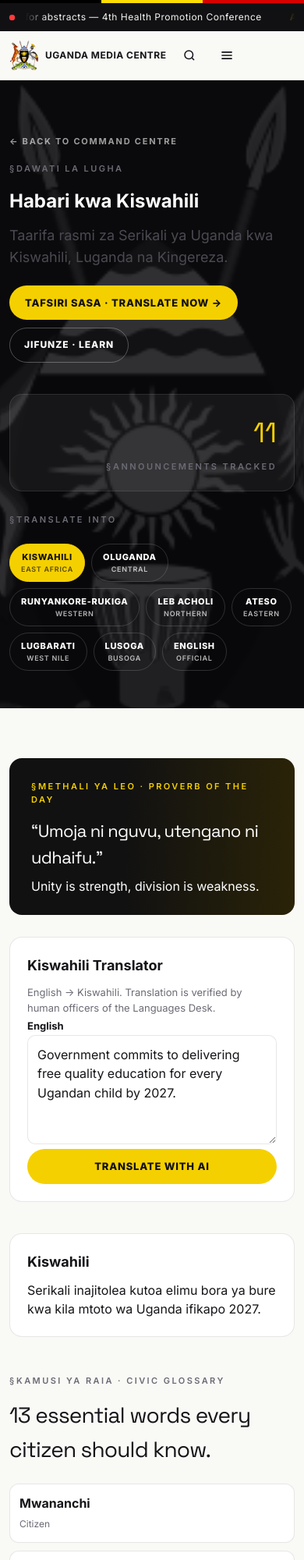
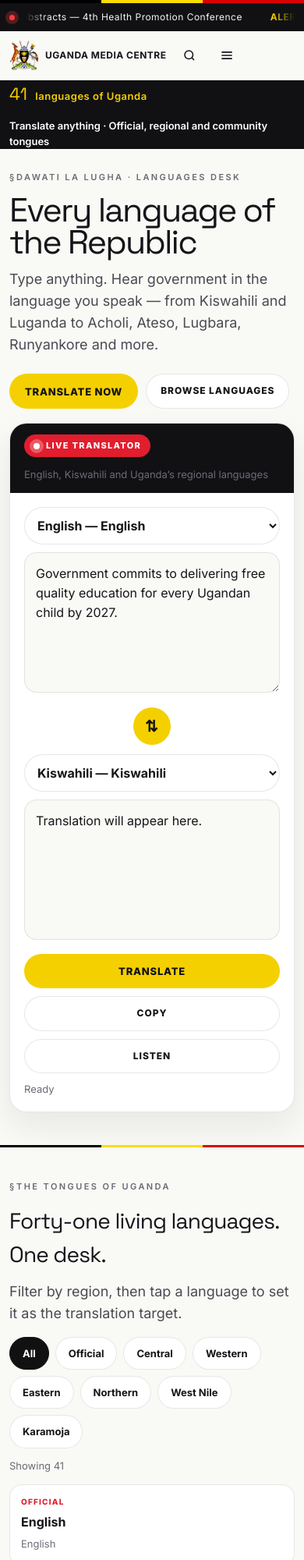
Before and after one commit to oldmogul/media-center, a website: page languages.html in a window 390 px wide. Shown: the top 2000 px of the page at 78% size. Drawn offline with Linux system fonts and the light colour scheme.

Commit message:
feat: Languages Desk with Uganda tongues and live translator
Restyle the desk to black, white, yellow and red. List 41 Ugandan languages by region and add a live translator for any text, plus copy and listen.

```diff
--- a/css/styles.css
+++ b/css/styles.css
@@ -50,6 +50,10 @@
 ul { margin: 0; padding: 0; list-style: none; }
 h1, h2, h3, h4, p { margin: 0; }
 
+.sr-only {
+  position: absolute; width: 1px; height: 1px; padding: 0; margin: -1px;
+  overflow: hidden; clip: rect(0,0,0,0); border: 0;
+}
 .skip {
   position: absolute; left: -999px; top: 8px;
   background: var(--gold); color: var(--ink); padding: 8px 14px; z-index: 100;
@@ -1255,6 +1259,70 @@
 .ep-admin img { width: 56px; height: 56px; object-fit: cover; border-radius: 10px; }
 .danger { background: var(--red); color: #fff; border: 0; border-radius: 999px; padding: 10px 16px; font-weight: 800; }
 
+/* —— Languages Desk —— */
+.lang-strip { background: #111114; color: #fff; font-size: 13px; font-weight: 600; }
+.lang-strip .wrap { display: flex; align-items: center; gap: 14px; min-height: 42px; flex-wrap: wrap; }
+.lang-strip-count { color: var(--gold); letter-spacing: .04em; }
+.lang-strip-count b { font-family: var(--display); font-size: 22px; font-weight: 400; margin-right: 6px; }
+.xlate-card {
+  background: #fff; border: 1px solid var(--line); border-radius: 22px; overflow: hidden;
+  box-shadow: var(--shadow);
+}
+.xlate-top {
+  display: flex; justify-content: space-between; gap: 12px; flex-wrap: wrap; align-items: center;
+  background: #111114; color: #fff; padding: 14px 18px;
+}
+.xlate-grid {
+  display: grid; grid-template-columns: 1fr auto 1fr; gap: 12px; padding: 18px; align-items: start;
+}
+.xlate-bar select { border-radius: 999px; font-weight: 700; }
+.xlate-grid textarea, .xlate-out {
+  min-height: 180px; width: 100%; margin-top: 10px; border: 1px solid var(--line);
+  border-radius: 16px; padding: 14px; background: var(--cream); font-size: 16px;
+}
+.xlate-out { white-space: pre-wrap; color: var(--ink); }
+.xlate-swap {
+  width: 48px; height: 48px; border-radius: 50%; border: 0; margin-top: 42px;
+  background: var(--gold); color: #111; font-size: 20px; font-weight: 800;
+}
+.xlate-actions {
+  display: flex; flex-wrap: wrap; gap: 10px; align-items: center;
+  padding: 0 18px 18px;
+}
+.lang-mosaic {
+  display: grid; grid-template-columns: repeat(4, 1fr); gap: 10px;
+}
+.lang-tile {
+  background: #fff; border: 1px solid var(--line); border-radius: 16px;
+  padding: 14px 14px 16px; text-align: left;
+}
+.lang-tile small {
+  display: block; color: var(--red); font-size: 10px; font-weight: 800;
+  letter-spacing: .12em; text-transform: uppercase;
+}
+.lang-tile strong { display: block; margin: 6px 0 2px; font-size: 16px; }
+.lang-tile span { color: var(--muted); font-size: 13px; }
+.lang-tile:hover, .lang-tile.on { border-color: var(--gold); box-shadow: 0 0 0 2px var(--gold); }
+.proverb-card {
+  background: #111114; color: #fff; border-radius: 22px; padding: 28px;
+  border-top: 4px solid var(--gold);
+}
+.proverb-card .kicker-off { color: var(--red); }
+.proverb-card q {
+  font-family: var(--display); font-size: clamp(22px, 3.4vw, 36px);
+  letter-spacing: -.03em; display: block; margin: 10px 0 12px;
+}
+.proverb-card p { color: rgba(255,255,255,.7); }
+
+@media (max-width: 1024px) {
+  .lang-mosaic { grid-template-columns: 1fr 1fr; }
+  .xlate-grid { grid-template-columns: 1fr; }
+  .xlate-swap { margin: 0 auto; transform: rotate(90deg); }
+}
+@media (max-width: 640px) {
+  .lang-mosaic { grid-template-columns: 1fr; }
+}
+
 @media (max-width: 860px) {
   .brief-card { grid-template-columns: 1fr; }
   .brief-art, .brief-art img { min-height: 240px; }
--- /dev/null
+++ b/js/languages.js
@@ -0,0 +1,253 @@
+(function () {
+  const LANGS = [
+    { id: "en", name: "English", native: "English", region: "official", code: "en" },
+    { id: "sw", name: "Kiswahili", native: "Kiswahili", region: "official", code: "sw" },
+    { id: "lg", name: "Luganda", native: "Oluganda", region: "central", code: "lg" },
+    { id: "xog", name: "Lusoga", native: "Lusoga", region: "central", code: "lg" },
+    { id: "gwr", name: "Lugwere", native: "Lugwere", region: "central", code: "lg" },
+    { id: "nuj", name: "Lunyole", native: "Olunyole", region: "central", code: "lg" },
+    { id: "lsm", name: "Lusamia", native: "Olusamia", region: "central", code: "lg" },
+    { id: "lke", name: "Lukenyi", native: "Olukenyi", region: "central", code: "lg" },
+    { id: "nyn", name: "Runyankore", native: "Runyankore", region: "western", code: "rw" },
+    { id: "cgg", name: "Rukiga", native: "Rukiga", region: "western", code: "rw" },
+    { id: "nyo", name: "Runyoro", native: "Runyoro", region: "western", code: "rw" },
+    { id: "ttj", name: "Rutooro", native: "Rutooro", region: "western", code: "rw" },
+    { id: "koo", name: "Lhukonzo", native: "Rukonjo", region: "western", code: "rw" },
+    { id: "kin", name: "Rufumbira", native: "Rufumbira", region: "western", code: "rw" },
+    { id: "rwm", name: "Rwamba", native: "Kwamba", region: "western", code: "rw" },
+    { id: "ruc", name: "Ruruli", native: "Ruruli", region: "western", code: "rw" },
+    { id: "tlz", name: "Lubwisi", native: "Lubwisi", region: "western", code: "rw" },
+    { id: "nla", name: "Lusongora", native: "Lusongora", region: "western", code: "rw" },
+    { id: "teo", name: "Ateso", native: "Ateso", region: "eastern", code: "en" },
+    { id: "myx", name: "Lumasaba", native: "Lugisu", region: "eastern", code: "lg" },
+    { id: "kpz", name: "Kupsabiny", native: "Sebei", region: "eastern", code: "en" },
+    { id: "adh", name: "Dhopadhola", native: "Japadhola", region: "eastern", code: "en" },
+    { id: "kdi", name: "Kumam", native: "Kumam", region: "eastern", code: "en" },
+    { id: "laj", name: "Leb Lango", native: "Lëblaŋo", region: "northern", code: "en" },
+    { id: "ach", name: "Leb Acholi", native: "Leb Acholi", region: "northern", code: "en" },
+    { id: "alz", name: "Alur", native: "Dho Alur", region: "westnile", code: "en" },
+    { id: "kdj", name: "Ngakarimojong", native: "ŋaKarimojoŋ", region: "karamoja", code: "en" },
+    { id: "pko", name: "Pökoot", native: "Pökoot", region: "karamoja", code: "en" },
+    { id: "kdj-jie", name: "Jie", native: "ŋaJie", region: "karamoja", code: "en" },
+    { id: "kdj-dod", name: "Dodoth", native: "ŋaDodoth", region: "karamoja", code: "en" },
+    { id: "ikx", name: "Ik", native: "Icé-tód", region: "karamoja", code: "en" },
+    { id: "soo", name: "Tepeth", native: "Soo", region: "karamoja", code: "en" },
+    { id: "lgg", name: "Lugbara", native: "Lugbarati", region: "westnile", code: "en" },
+    { id: "snm", name: "Ma’di", native: "Ma’di", region: "westnile", code: "en" },
+    { id: "keo", name: "Kakwa", native: "Kakwa", region: "westnile", code: "en" },
+    { id: "luc", name: "Aringa", native: "Aringa", region: "westnile", code: "en" },
+    { id: "kbo", name: "Keliko", native: "Keliko", region: "westnile", code: "en" },
+    { id: "kiv", name: "Kinubi", native: "Kinubi", region: "westnile", code: "ar" },
+    { id: "kku", name: "Kuku", native: "Kuku", region: "westnile", code: "en" },
+    { id: "laj-lab", name: "Labwor", native: "Labwor", region: "northern", code: "en" },
+    { id: "cgg-hor", name: "Hororo", native: "Ruhororo", region: "western", code: "rw" }
+  ];
+
+  const REGIONS = {
+    official: "Official",
+    central: "Central",
+    western: "Western",
+    eastern: "Eastern",
+    northern: "Northern",
+    westnile: "West Nile",
+    karamoja: "Karamoja"
+  };
+
+  const PROVERBS = [
+    { q: "Umoja ni nguvu, utengano ni udhaifu.", en: "Unity is strength, division is weakness.", lang: "Kiswahili" },
+    { q: "Gavumenti emu, eddoboozi limu.", en: "One government, one voice.", lang: "Luganda" },
+    { q: "For God and my Country.", en: "The national motto of the Republic.", lang: "English" },
+    { q: "Agali awamu, ge galuma ennyama.", en: "Teeth that stay together are the ones that chew the meat.", lang: "Luganda" },
+    { q: "Haraka haraka haina baraka.", en: "Hurry hurry has no blessing.", lang: "Kiswahili" }
+  ];
+
+  const GLOSSARY = [
+    ["Mwananchi", "Citizen"], ["Katiba", "Constitution"], ["Maendeleo", "Development"],
+    ["Uchaguzi", "Election"], ["Serikali", "Government"], ["Bunge", "Parliament"],
+    ["Amani", "Peace"], ["Huduma", "Service"], ["Kodi", "Tax"],
+    ["Elimu", "Education"], ["Afya", "Health"], ["Haki", "Justice"],
+    ["Gavumenti", "Government (Luganda)"], ["Eggwanga", "Nation"]
+  ];
+
+  function byId(id) { return LANGS.find((l) => l.id === id); }
+
+  function fillSelects() {
+    const from = document.getElementById("lang-from");
+    const to = document.getElementById("lang-to");
+    if (!from || !to) return;
+    const opts = LANGS.map((l) => `<option value="${l.id}">${l.name} — ${l.native}</option>`).join("");
+    from.innerHTML = `<option value="auto">Detect language</option>` + opts;
+    to.innerHTML = opts;
+    from.value = "en";
+    to.value = "sw";
+  }
+
+  function renderMosaic(region) {
+    const box = document.getElementById("lang-mosaic");
+    if (!box) return;
+    const rows = LANGS.filter((l) => region === "all" || l.region === region);
+    const count = document.getElementById("lang-count");
+    if (count) count.textContent = String(rows.length);
+    box.innerHTML = rows.map((l) => `<button class="lang-tile" type="button" data-lang="${l.id}">
+      <small>${REGIONS[l.region]}</small>
+      <strong>${l.name}</strong>
+      <span>${l.native}</span>
+    </button>`).join("");
+    box.querySelectorAll("[data-lang]").forEach((btn) => {
+      btn.addEventListener("click", () => {
+        const to = document.getElementById("lang-to");
+        if (to) to.value = btn.getAttribute("data-lang");
+        document.getElementById("translator")?.scrollIntoView({ behavior: "smooth", block: "start" });
+        box.querySelectorAll(".lang-tile").forEach((t) => t.classList.toggle("on", t === btn));
+      });
+    });
+  }
+
+  async function googleTranslate(text, sl, tl) {
+    const url = "https://translate.googleapis.com/translate_a/single?client=gtx&sl=" +
+      encodeURIComponent(sl) + "&tl=" + encodeURIComponent(tl) + "&dt=t&q=" + encodeURIComponent(text);
+    const res = await fetch(url);
+    if (!res.ok) throw new Error("gtx");
+    const data = await res.json();
+    return (data[0] || []).map((row) => row[0]).join("");
+  }
+
+  async function memoryTranslate(text, sl, tl) {
+    const url = "https://api.mymemory.translated.net/get?q=" + encodeURIComponent(text.slice(0, 500)) +
+      "&langpair=" + encodeURIComponent(sl) + "|" + encodeURIComponent(tl);
+    const res = await fetch(url);
+    if (!res.ok) throw new Error("memory");
+    const data = await res.json();
+    const t = data && data.responseData && data.responseData.translatedText;
+    if (!t) throw new Error("empty");
+    return t;
+  }
+
+  function engineCode(lang) {
+    if (!lang) return "en";
+    if (lang.id === "en" || lang.id === "sw" || lang.id === "lg") return lang.code;
+    if (lang.code === "rw" || lang.code === "ar") return lang.code;
+    return "sw";
+  }
+
+  async function translateText(text, fromId, toId) {
+    const from = fromId === "auto" ? { id: "auto", code: "auto" } : byId(fromId);
+    const to = byId(toId);
+    if (!to) throw new Error("language");
+    const sl = from.code || "auto";
+    const tl = engineCode(to);
+    const note = (tl !== to.code || (to.code === "en" && to.id !== "en"))
+      ? to.name + " is verified by the Languages Desk. First pass in the closest live engine:"
+      : "";
+    const run = async (a, b) => {
+      try { return await googleTranslate(text, a, b); }
+      catch (e) { return await memoryTranslate(text, a === "auto" ? "en" : a, b); }
+    };
+    try {
+      const result = await run(sl, tl);
+      return { text: result, note };
+    } catch (e2) {
+      if (sl !== "en" && tl !== "en") {
+        const mid = await googleTranslate(text, sl, "en");
+        const result = await googleTranslate(mid, "en", tl);
+        return { text: result, note };
+      }
+      throw e2;
+    }
+  }
+
+  function setStatus(msg) {
+    const el = document.getElementById("xlate-status");
+    if (el) el.textContent = msg;
+  }
+
+  async function runTranslate() {
+    const src = document.getElementById("xlate-src");
+    const out = document.getElementById("xlate-out");
+    const from = document.getElementById("lang-from");
+    const to = document.getElementById("lang-to");
+    const text = (src.value || "").trim();
+    if (!text) {
+      out.textContent = "Type something first.";
+      return;
+    }
+    if (text.length > 4500) {
+      out.textContent = "Please keep text under 4,500 characters.";
+      return;
+    }
+    out.textContent = "Translating…";
+    setStatus("Working…");
+    try {
+      const result = await translateText(text, from.value, to.value);
+      out.textContent = (result.note ? result.note + "\n\n" : "") + (result.text || "No translation returned.");
+      const dest = byId(to.value);
+      setStatus("Done · " + (dest ? dest.name : ""));
+    } catch (err) {
+      out.textContent = "Translation is taking a moment. Try English ↔ Kiswahili, or email kiswahili@mediacentre.go.ug for a human officer.";
+      setStatus("Desk fallback");
+    }
+  }
+
+  function init() {
+    if (document.body.getAttribute("data-page") !== "languages") return;
+    fillSelects();
+    renderMosaic("all");
+    const n = document.querySelector(".lang-strip-count b");
+    if (n) n.textContent = String(LANGS.length);
+    document.getElementById("region-pills")?.addEventListener("click", (e) => {
+      const b = e.target.closest("[data-region]");
+      if (!b) return;
+      document.querySelectorAll("#region-pills button").forEach((x) => x.classList.toggle("on", x === b));
+      renderMosaic(b.getAttribute("data-region"));
+    });
+    document.getElementById("xlate-go")?.addEventListener("click", runTranslate);
+    document.getElementById("xlate-swap")?.addEventListener("click", () => {
+      const from = document.getElementById("lang-from");
+      const to = document.getElementById("lang-to");
+      const src = document.getElementById("xlate-src");
+      const out = document.getElementById("xlate-out");
+      if (from.value === "auto") { from.value = to.value; return; }
+      const a = from.value;
+      from.value = to.value;
+      to.value = a;
+      const t = src.value;
+      src.value = out.textContent === "Translation will appear here." ? "" : out.textContent;
+      out.textContent = t || "Translation will appear here.";
+    });
+    document.getElementById("xlate-copy")?.addEventListener("click", async () => {
+      const out = document.getElementById("xlate-out");
+      try {
+        await navigator.clipboard.writeText(out.textContent || "");
+        setStatus("Copied");
+      } catch (e) { setStatus("Copy failed"); }
+    });
+    document.getElementById("xlate-speak")?.addEventListener("click", () => {
+      const out = document.getElementById("xlate-out");
+      const to = byId(document.getElementById("lang-to").value);
+      const u = new SpeechSynthesisUtterance(out.textContent || "");
+      u.lang = to && to.code === "sw" ? "sw-KE" : "en-GB";
+      speechSynthesis.cancel();
+      speechSynthesis.speak(u);
+    });
+    const p = PROVERBS[Math.floor(Math.random() * PROVERBS.length)];
+    const pq = document.getElementById("proverb-q");
+    const pe = document.getElementById("proverb-en");
+    if (pq) pq.textContent = p.q;
+    if (pe) pe.textContent = p.en + " · " + p.lang;
+    const g = document.getElementById("glossary");
+    if (g) {
+      g.innerHTML = GLOSSARY.map(([a, b]) => `<button type="button"><b>${a}</b><span>${b}</span></button>`).join("");
+      g.addEventListener("click", async (e) => {
+        const btn = e.target.closest("button");
+        if (!btn) return;
+        try {
+          await navigator.clipboard.writeText(btn.querySelector("b").textContent);
+          setStatus("Copied " + btn.querySelector("b").textContent);
+        } catch (err) { /* ignore */ }
+      });
+    }
+    document.getElementById("xlate-src").value = "Government commits to delivering free quality education for every Ugandan child by 2027.";
+  }
+
+  init();
+})();
--- a/languages.html
+++ b/languages.html
@@ -7,7 +7,7 @@
   <link rel="preconnect" href="https://fonts.gstatic.com" crossorigin>
   <link href="https://fonts.googleapis.com/css2?family=Inter:wght@400;500;600;700;800&family=Space+Grotesk:wght@400;500;600;700&display=swap" rel="stylesheet">
   <title>Languages Desk — Uganda Media Centre</title>
-  <meta name="description" content="Government of Uganda communications in English, Luganda and Kiswahili.">
+  <meta name="description" content="Translate anything into the languages of Uganda — English, Kiswahili, Luganda and every regional tongue.">
   <link rel="icon" href="img/coat.svg">
   <link rel="stylesheet" href="css/styles.css">
 </head>
@@ -15,94 +15,101 @@
   <a class="skip" href="#main">Skip to main content</a>
   <div id="site-header"></div>
   <main id="main">
-    <section class="radio-hero">
-      <img class="arms" src="img/coat-of-arms.png" alt="">
+    <div class="lang-strip">
       <div class="wrap">
-        <a class="back-link" href="index.html" style="color:rgba(255,255,255,.6)">← Back to Command Centre</a>
-        <p class="kicker-off">Dawati la Lugha</p>
-        <h1 data-i18n="lang.h1">Habari kwa Kiswahili</h1>
-        <p class="lede">Taarifa rasmi za Serikali ya Uganda kwa Kiswahili, Luganda na Kingereza.</p>
-        <div class="hero-split" style="margin-top:22px;align-items:center">
-          <p class="hero-actions" style="margin-top:0">
-            <a class="btn-gold" href="#translator">Tafsiri sasa · Translate now →</a>
-            <a class="btn-ghost" href="#learn">Jifunze · Learn</a>
-          </p>
-          <div class="panel" style="background:rgba(255,255,255,.06);border-color:rgba(255,255,255,.1);text-align:right">
-            <b class="yellow-stat">11</b>
-            <p class="kicker-off" style="margin:6px 0 0">Announcements tracked</p>
+        <span class="lang-strip-count"><b>41</b> languages of Uganda</span>
+        <span>Translate anything · Official, regional and community tongues</span>
       </div>
     </div>
-        <p class="kicker-off" style="margin-top:28px">Translate into</p>
-        <div class="lang-pills">
-          <button class="on" type="button">Kiswahili <small>East Africa</small></button>
-          <button type="button">Oluganda <small>Central</small></button>
-          <button type="button">Runyankore-Rukiga <small>Western</small></button>
-          <button type="button">Leb Acholi <small>Northern</small></button>
-          <button type="button">Ateso <small>Eastern</small></button>
-          <button type="button">Lugbarati <small>West Nile</small></button>
-          <button type="button">Lusoga <small>Busoga</small></button>
-          <button type="button">English <small>Official</small></button>
+
+    <section class="page-hero">
+      <div class="wrap">
+        <p class="kicker-off">Dawati la Lugha · Languages Desk</p>
+        <h1>Every language of the Republic</h1>
+        <p class="lede">Type anything. Hear government in the language you speak — from Kiswahili and Luganda to Acholi, Ateso, Lugbara, Runyankore and more.</p>
+        <p class="hero-actions">
+          <a class="btn-gold" href="#translator">Translate now</a>
+          <a class="btn-outline" href="#tongues">Browse languages</a>
+        </p>
+      </div>
+    </section>
+
+    <section class="section" id="translator" style="padding-top:0">
+      <div class="wrap">
+        <article class="xlate-card">
+          <div class="xlate-top">
+            <span class="live-flag-inline"><i></i> Live translator</span>
+            <span class="muted">English, Kiswahili and Uganda’s regional languages</span>
+          </div>
+          <div class="xlate-grid">
+            <div>
+              <div class="xlate-bar">
+                <label class="sr-only" for="lang-from">From</label>
+                <select id="lang-from"></select>
+              </div>
+              <textarea id="xlate-src" placeholder="Type or paste anything to translate…"></textarea>
+            </div>
+            <button class="xlate-swap" type="button" id="xlate-swap" aria-label="Swap languages">⇄</button>
+            <div>
+              <div class="xlate-bar">
+                <label class="sr-only" for="lang-to">To</label>
+                <select id="lang-to"></select>
+              </div>
+              <div class="xlate-out" id="xlate-out" aria-live="polite">Translation will appear here.</div>
             </div>
           </div>
+          <div class="xlate-actions">
+            <button class="btn-gold" type="button" id="xlate-go">Translate</button>
+            <button class="btn-outline" type="button" id="xlate-copy">Copy</button>
+            <button class="btn-outline" type="button" id="xlate-speak">Listen</button>
+            <small class="muted" id="xlate-status">Ready</small>
+          </div>
+        </article>
+      </div>
     </section>
-    <section class="section">
+
+    <div class="flag-rule"></div>
+
+    <section class="section" id="tongues">
       <div class="wrap">
-        <div class="proverb">
-          <p class="kicker-off">Methali ya leo · Proverb of the day</p>
-          <q>Umoja ni nguvu, utengano ni udhaifu.</q>
-          <p>Unity is strength, division is weakness.</p>
+        <p class="kicker-off">The tongues of Uganda</p>
+        <h2 class="off-h2" style="font-size:clamp(28px,4vw,44px)">Forty-one living languages. One desk.</h2>
+        <p class="lede" style="margin-bottom:16px">Filter by region, then tap a language to set it as the translation target.</p>
+        <div class="show-pills" id="region-pills">
+          <button class="on" type="button" data-region="all">All</button>
+          <button type="button" data-region="official">Official</button>
+          <button type="button" data-region="central">Central</button>
+          <button type="button" data-region="western">Western</button>
+          <button type="button" data-region="eastern">Eastern</button>
+          <button type="button" data-region="northern">Northern</button>
+          <button type="button" data-region="westnile">West Nile</button>
+          <button type="button" data-region="karamoja">Karamoja</button>
         </div>
-        <div id="translator" class="split" style="margin-top:28px">
-          <div class="panel">
-            <h3>Kiswahili Translator</h3>
-            <p class="muted">English → Kiswahili. Translation is verified by human officers of the Languages Desk.</p>
-            <label for="src">English</label>
-            <textarea id="src">Government commits to delivering free quality education for every Ugandan child by 2027.</textarea>
-            <button class="btn-gold" type="button">Translate with AI</button>
+        <p class="muted" style="margin:12px 0 14px">Showing <span id="lang-count">41</span></p>
+        <div class="lang-mosaic" id="lang-mosaic"></div>
       </div>
-          <div class="panel">
-            <h3>Kiswahili</h3>
-            <p>Serikali inajitolea kutoa elimu bora ya bure kwa kila mtoto wa Uganda ifikapo 2027.</p>
+    </section>
+
+    <section class="section" style="padding-top:0">
+      <div class="wrap">
+        <article class="proverb-card" id="proverb">
+          <p class="kicker-off">Proverb of the desk</p>
+          <q id="proverb-q">Umoja ni nguvu, utengano ni udhaifu.</q>
+          <p id="proverb-en">Unity is strength, division is weakness. · Kiswahili</p>
+        </article>
+        <div class="section-head" style="margin-top:36px">
+          <div>
+            <p class="kicker-off">Kamusi ya raia</p>
+            <h2>Words every citizen should know</h2>
           </div>
         </div>
-        <div class="section-head" style="margin-top:48px">
-          <div>
-            <p class="kicker-off">Kamusi ya raia · Civic glossary</p>
-            <h2>13 essential words every citizen should know.</h2>
-          </div>
-        </div>
-        <div class="glossary">
-          <button type="button"><b>Mwananchi</b><span>Citizen</span></button>
-          <button type="button"><b>Katiba</b><span>Constitution</span></button>
-          <button type="button"><b>Maendeleo</b><span>Development</span></button>
-          <button type="button"><b>Uchaguzi</b><span>Election</span></button>
-          <button type="button"><b>Serikali</b><span>Government</span></button>
-          <button type="button"><b>Bunge</b><span>Parliament</span></button>
-          <button type="button"><b>Amani</b><span>Peace</span></button>
-          <button type="button"><b>Huduma</b><span>Service</span></button>
-          <button type="button"><b>Kodi</b><span>Tax</span></button>
-          <button type="button"><b>Elimu</b><span>Education</span></button>
-          <button type="button"><b>Afya</b><span>Health</span></button>
-          <button type="button"><b>Haki</b><span>Justice</span></button>
-        </div>
-        <div id="learn" class="section-head" style="margin-top:48px">
-          <div>
-            <p class="kicker-off">Matangazo ya redio</p>
-            <h2>On air, every day.</h2>
-          </div>
-        </div>
-        <div class="progs">
-          <div class="prog"><small>06:00 · UBC 98.0</small><h3>Habari za Asubuhi</h3></div>
-          <div class="prog"><small>12:30 · Capital 91.3</small><h3>Tangazo la Serikali</h3></div>
-          <div class="prog"><small>18:00 · Radio Simba</small><h3>Habari za Jioni</h3></div>
-          <div class="prog"><small>21:00 · UBC</small><h3>Mahojiano ya Wiki</h3></div>
-        </div>
-        <p class="muted" style="margin-top:16px">kiswahili@mediacentre.go.ug</p>
+        <div class="glossary" id="glossary"></div>
       </div>
     </section>
   </main>
   <div id="site-footer"></div>
   <script src="js/i18n.js"></script>
   <script src="js/app.js"></script>
+  <script src="js/languages.js"></script>
 </body>
 </html>
```
Lines whose indentation alone changed are shown as unchanged.
